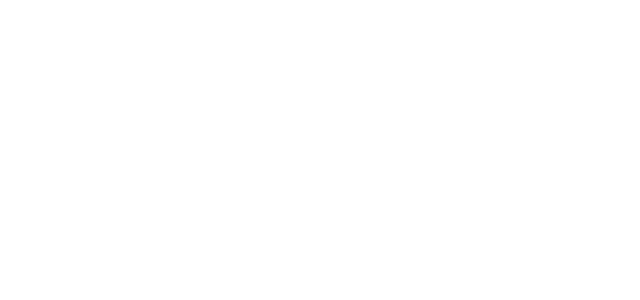
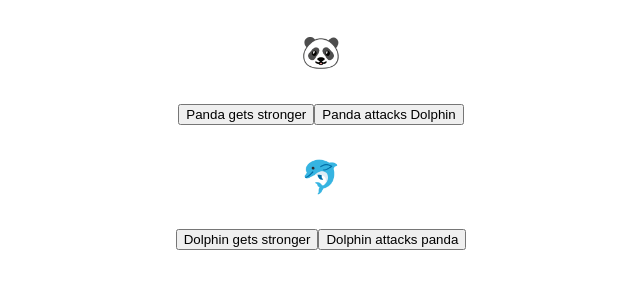
Before and after one commit to alex-i-blair/react-busy-town, a React (Create React App) app: page / in a window 1280 px wide. Shown: the top 300 px of the page, without its empty margins (319-959 px from the left). Built offline with nearby package versions, Linux system fonts and the light colour scheme.

Commit message:
placed emojis and increase and decrease emoji sizes buttons working

```diff
--- a/src/App.js
+++ b/src/App.js
@@ -2,14 +2,27 @@ import './App.css';
 import { useState } from 'react';
 
 function App() {
-  const [pandaSize, setPandaSize] = useState(1);
-  const [dolphinSize, setDolphinSize] = useState(1);
+  const [pandaSize, setPandaSize] = useState(2);
+  const [dolphinSize, setDolphinSize] = useState(2);
   const [isOpen, setIsOpen] = useState(false);
   const [animalArray, setAnimalArray] = useState('bat', 'squirrel');
 
+  const stylePanda = { fontSize: `${pandaSize}rem` };
+  const styleDolphin = { fontSize: `${dolphinSize}rem` };
   return (
     <div className="App">
-
+      <section className='fight'>
+        <div className='panda'>
+          <p style={stylePanda}>🐼</p>
+          <button onClick={() => setPandaSize(pandaSize + 1)}>Panda gets stronger</button>
+          <button onClick={() => setDolphinSize(dolphinSize - 1)}>Panda attacks Dolphin</button>
+        </div>
+        <div className='dolphin'>
+          <p style={styleDolphin}>🐬</p>
+          <button onClick={() => setDolphinSize(dolphinSize + 1)}>Dolphin gets stronger</button>
+          <button onClick={() => setPandaSize(pandaSize - 1)}>Dolphin attacks panda</button>
+        </div>
+      </section>
     </div>
   );
 }
```
